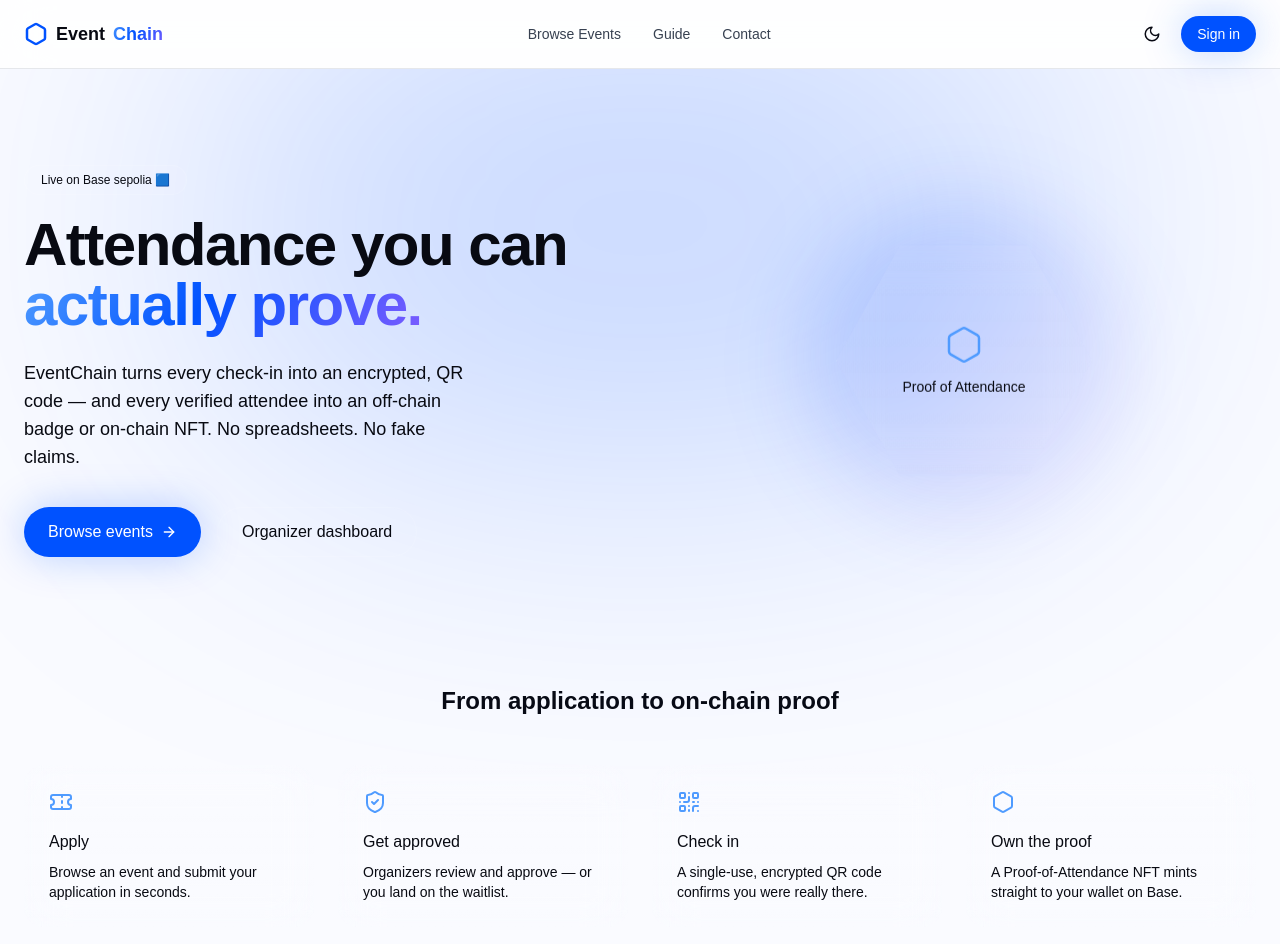
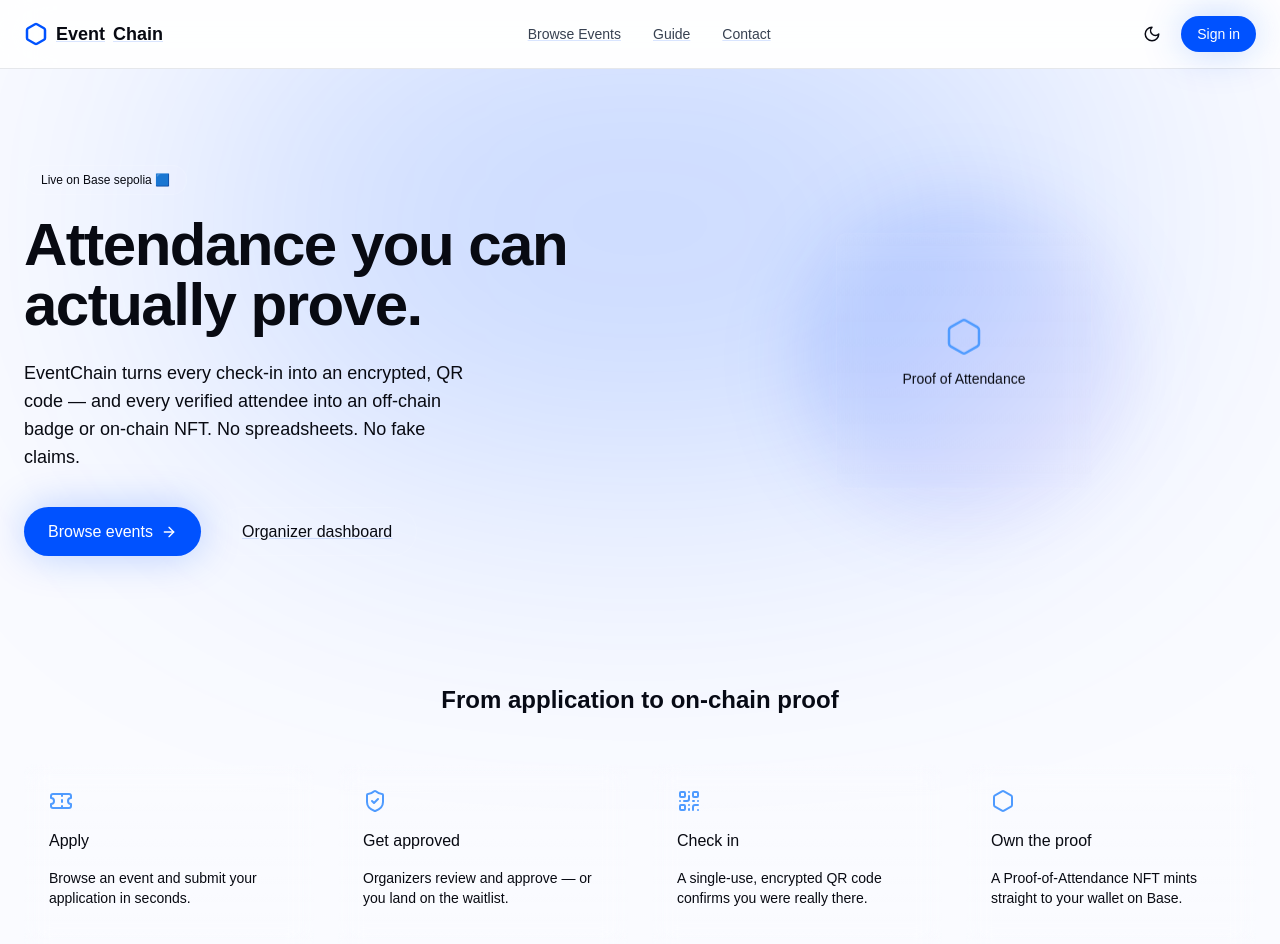
Before and after one commit to drmukty/EventChain, a Next.js app: page / in a window 1280 px wide. Shown: the top 944 px of the page. Built offline with nearby package versions, Linux system fonts and the light colour scheme; no server answers.

Commit message:
feat: integrate V2 UI foundation into app layout

```diff
--- a/src/app/globals.css
+++ b/src/app/globals.css
@@ -7,11 +7,28 @@
   --font-body: "General Sans", ui-sans-serif;
   --font-mono: "IBM Plex Mono", ui-monospace;
 
+  /* color tokens: store as space-separated RGB so we can use rgb(var(--...)) */
   --bg: 250 251 255;
   --bg-elevated: 255 255 255;
   --fg: 8 10 18;
   --fg-muted: 90 96 115;
   --border: 226 229 240;
+
+  /* design tokens */
+  --radius-sm: 6px;
+  --radius-md: 10px;
+  --radius-lg: 14px;
+
+  --space-xs: 4px;
+  --space-sm: 8px;
+  --space-md: 16px;
+  --space-lg: 24px;
+  --space-xl: 48px;
+
+  --elevation-1: 0 1px 2px rgba(2,6,23,0.04), 0 1px 3px rgba(2,6,23,0.06);
+  --elevation-2: 0 6px 18px rgba(2,6,23,0.06);
+
+  --glass-gradient: linear-gradient(180deg, rgba(255, 255, 255, 0.06), rgba(255, 255, 255, 0.02));
 }
 
 .dark {
@@ -20,39 +37,68 @@
   --fg: 238 241 247;
   --fg-muted: 148 156 178;
   --border: 28 33 53;
+
+  --elevation-1: 0 6px 12px rgba(3,7,18,0.6);
+  --elevation-2: 0 18px 40px rgba(2,6,23,0.75);
+
+  --glass-gradient: linear-gradient(180deg, rgba(255,255,255,0.02), rgba(255,255,255,0.01));
 }
 
+/* body baseline */
 body {
+  font-family: var(--font-body);
+  -webkit-font-smoothing: antialiased;
+  -moz-osx-font-smoothing: grayscale;
   background: rgb(var(--bg));
   color: rgb(var(--fg));
-  transition: background-color 0.4s ease, color 0.4s ease;
+  transition: background-color 0.35s ease, color 0.35s ease;
+  line-height: 1.45;
 }
 
-.glass-panel {
-  background: linear-gradient(180deg, rgba(255, 255, 255, 0.06), rgba(255, 255, 255, 0.02));
-  backdrop-filter: blur(20px);
-  border: 1px solid rgba(255, 255, 255, 0.08);
+/* typography */
+h1, h2, h3, h4, h5, h6 {
+  font-family: var(--font-display);
+  color: rgb(var(--fg));
+  margin-top: 0;
+  margin-bottom: var(--space-sm);
 }
 
-.gradient-text {
-  background: linear-gradient(120deg, #4f9bff 0%, #0052ff 45%, #7c5cff 100%);
-  -webkit-background-clip: text;
-  background-clip: text;
-  color: transparent;
+h1 { font-size: 2.125rem; line-height: 1.05; }
+h2 { font-size: 1.6rem; }
+h3 { font-size: 1.25rem; }
+
+p { color: rgb(var(--fg)); margin-bottom: var(--space-md); }
+
+a { color: inherit; text-decoration: underline; text-decoration-color: rgba(0,82,255,0.15); }
+
+/* improved container spacing */
+.main-container {
+  max-width: 1200px;
+  margin-left: auto;
+  margin-right: auto;
+  padding-left: var(--space-md);
+  padding-right: var(--space-md);
 }
 
-.hex-badge {
-  clip-path: polygon(25% 5%, 75% 5%, 100% 50%, 75% 95%, 25% 95%, 0% 50%);
+/* glass panel helper */
+.glass-panel {
+  background: var(--glass-gradient);
+  backdrop-filter: blur(12px);
+  border: 1px solid rgba(255,255,255,0.06);
+  border-radius: var(--radius-md);
 }
 
-::selection {
-  background: rgba(0, 82, 255, 0.35);
+/* subtle elevation */
+.card {
+  background: rgb(var(--bg-elevated));
+  border: 1px solid rgb(var(--border));
+  border-radius: var(--radius-md);
+  box-shadow: var(--elevation-1);
 }
 
+/* selection */
+::selection { background: rgba(0,82,255,0.35); }
+
 @media (prefers-reduced-motion: reduce) {
-  *, *::before, *::after {
-    animation-duration: 0.001ms !important;
-    animation-iteration-count: 1 !important;
-    transition-duration: 0.001ms !important;
-  }
+  *, *::before, *::after { animation-duration: 0.001ms !important; animation-iteration-count: 1 !important; transition-duration: 0.001ms !important; }
 }
--- a/src/components/Providers.tsx
+++ b/src/components/Providers.tsx
@@ -1,22 +1,15 @@
 "use client";
 
 import { SessionProvider } from "next-auth/react";
-import { Toaster } from "react-hot-toast";
+import ThemeInit from "@/components/ThemeInit";
+import Toasts from "@/components/ui/Toasts";
 
 export function Providers({ children }: { children: React.ReactNode }) {
   return (
     <SessionProvider>
+      <ThemeInit />
       {children}
-      <Toaster
-        position="bottom-right"
-        toastOptions={{
-          style: {
-            background: "rgb(11 14 23)",
-            color: "rgb(238 241 247)",
-            border: "1px solid rgba(255,255,255,0.08)",
-          },
-        }}
-      />
+      <Toasts />
     </SessionProvider>
   );
 }
--- /dev/null
+++ b/src/components/ThemeInit.tsx
@@ -0,0 +1,34 @@
+"use client";
+
+import { useEffect } from "react";
+
+export default function ThemeInit() {
+  useEffect(() => {
+    try {
+      const stored = localStorage.getItem("theme");
+      const prefersDark = window.matchMedia && window.matchMedia("(prefers-color-scheme: dark)").matches;
+
+      const html = document.documentElement;
+
+      if (stored === "dark") {
+        html.classList.add("dark");
+      } else if (stored === "light") {
+        html.classList.remove("dark");
+      } else if (prefersDark) {
+        // preserve existing default which is dark, but adapt to system if no stored preference
+        html.classList.add("dark");
+      } else {
+        html.classList.remove("dark");
+      }
+
+      // ensure body uses css variables immediately
+      const root = getComputedStyle(document.documentElement);
+      // no-op; access triggers style calculation
+    } catch (e) {
+      // ignore in SSR or restricted environments
+      // preserve default (server-provided) theme
+    }
+  }, []);
+
+  return null;
+}
--- a/src/components/ui/Toasts.tsx
+++ b/src/components/ui/Toasts.tsx
@@ -4,5 +4,18 @@
 import { Toaster } from "react-hot-toast";
 
 export default function Toasts() {
-  return <Toaster position="bottom-right" />;
+  return (
+    <Toaster
+      position="bottom-right"
+      toastOptions={{
+        style: {
+          background: "rgb(var(--bg-elevated))",
+          color: "rgb(var(--fg))",
+          border: "1px solid rgba(255,255,255,0.08)",
+          boxShadow: "0 6px 18px rgba(2,6,23,0.3)",
+          backdropFilter: "blur(6px)",
+        },
+      }}
+    />
+  );
 }
```
